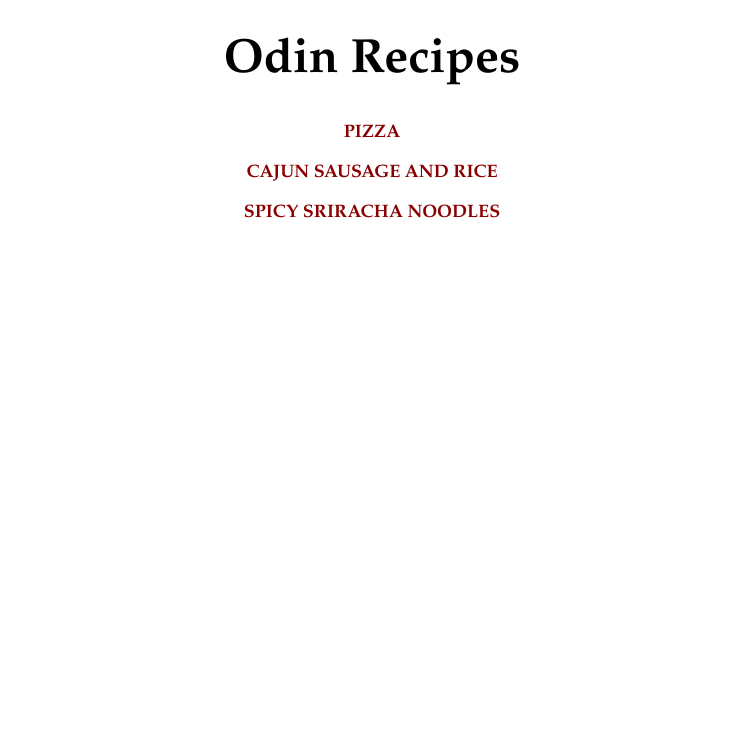
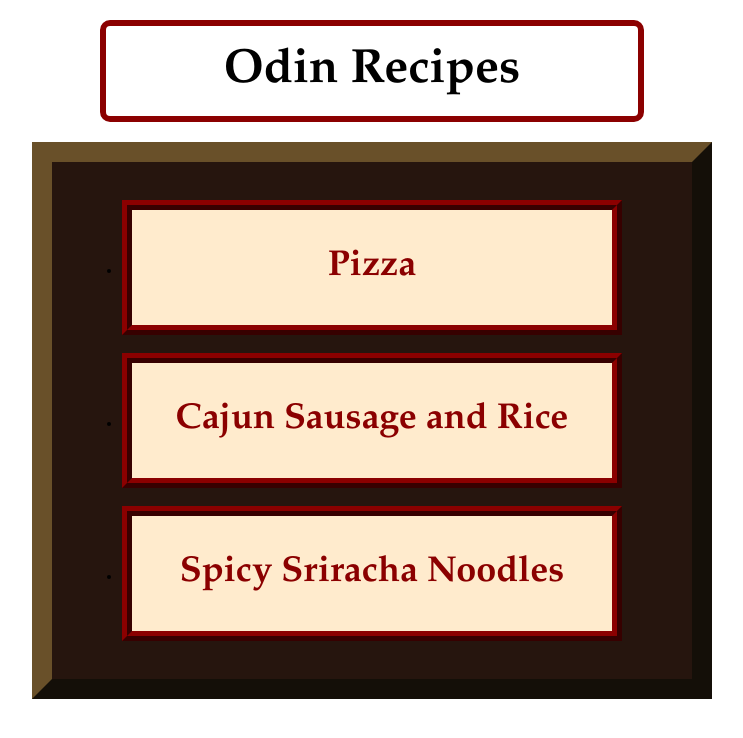
Before and after one commit to jjkurczak/odin-recipes, a plain HTML site: page index.html in a window 1280 px wide. Shown: the whole page, without its empty margins (268-1011 px from the left). Drawn offline with Linux system fonts and the light colour scheme.

Commit message:
Updating the styling of the index and recipe pages
Using some basic box-model styling to add visual interest to the index page and recipe pages, inspired by restaurant fonts and recipe cards

```diff
--- a/index.html
+++ b/index.html
@@ -9,9 +9,9 @@
 <body>
 	<h1>Odin Recipes</h1>
 	<ul class="linklist">
-		<li><a href="recipes/pizza.html">Pizza</a></li>
-		<li><a href="recipes/cajun_sausage_and_rice.html">Cajun Sausage and Rice</a></li>
-		<li><a href="recipes/spicy_sriracha_noodles.html">Spicy Sriracha Noodles</a></li>
+		<li><a href="recipes/pizza.html"><div>Pizza</div></a></li>
+		<li><a href="recipes/cajun_sausage_and_rice.html"><div>Cajun Sausage and Rice</div></a></li>
+		<li><a href="recipes/spicy_sriracha_noodles.html"><div>Spicy Sriracha Noodles</div></a></li>
 	</ul>
 </body>
 </html>
--- a/style.css
+++ b/style.css
@@ -1,20 +1,26 @@
 
-h1, h2, h3, h4, h5, h6 {
-	font-family: "Garamond", "Georgia", serif;
+* {
+	/* font-family: "Garamond", "Georgia", serif; */
+	font-family: "Calisto MT", "Bookman Old Style", "Bookman", "Goudy Old Style", "Garamond", "Hoefler Text", "Bitstream Charter", "Georgia", serif;
 }
 
 h1 {
 	text-align: center;
 	font-size: 48px;
+	border: 6px solid darkred;
+	border-radius: 10px;
+	padding: 16px;
+	width: 500px;
+	margin: 20px auto;
 }
 
 h2 {
 	font-style: italic;
-	color: darkslategrey;
+	color: darkred;
 }
 
 h3 {
-	color: grey;
+	color: rgb(56, 23, 23);
 }
 
 div {
@@ -22,34 +28,60 @@ div {
 }
 
 p, li {
-	font-family: "Garamond", "Georgia", serif;
 	font-size: 18px;
-	margin-top: 1em;
+	margin: 1em;
 }
 
 a {
 	text-decoration: none;
 	color: darkred;
 	font-weight: bold;
-	text-transform: uppercase;
+	/* text-transform: uppercase; */
+}
+
+.linklist {
+	background-color: rgb(38, 21, 14);
+	padding: 20px;
+	border: 20px outset rgb(105, 80, 41);
+	margin: 20px auto;
+	width: 600px;
 }
 
 .linklist li {
-	margin-top: 1em;
 	text-decoration: none;
+	width: 500px;
+	margin-left: auto;
+	margin-right: auto;
 }
 
-a:visited {
-	color:rgb( 100, 0, 0);
+.linklist div {
+	background-color: blanchedalmond;
+	padding: 1em;
+	border: 10px ridge darkred;
+	font-size: 36px;
 }
 
 a:hover {
 	color:rgb( 190, 0, 0);
 }
 
-.linklist {
+/* .linklist {
 	text-align: center;
 	list-style-type: none;
   	margin: 20px;
   	padding: 0;
+} */
+
+.recipe_card {
+	border: 6px solid black;
+	text-align: left;
+	padding: 20px 60px 60px 60px;
+	margin: 40px auto;
+	width: 600px;
 }
+
+img {
+	border: 1px solid black;
+	border-radius: 20px;
+	margin: 20px;
+}
```
Also changed, not shown: recipes/cajun_sausage_and_rice.html (+2 -4 lines), recipes/pizza.html (+2 -5 lines), recipes/spicy_sriracha_noodles.html (+2 -4 lines).
